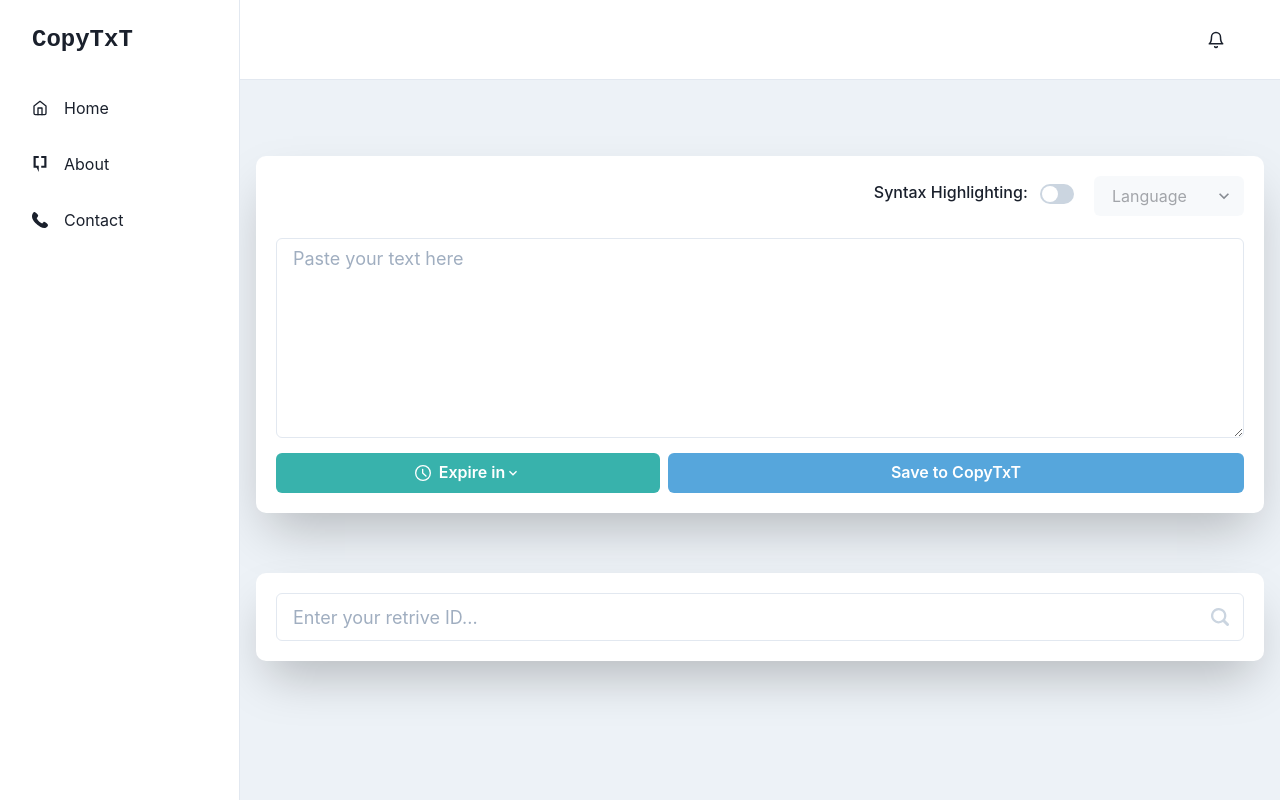
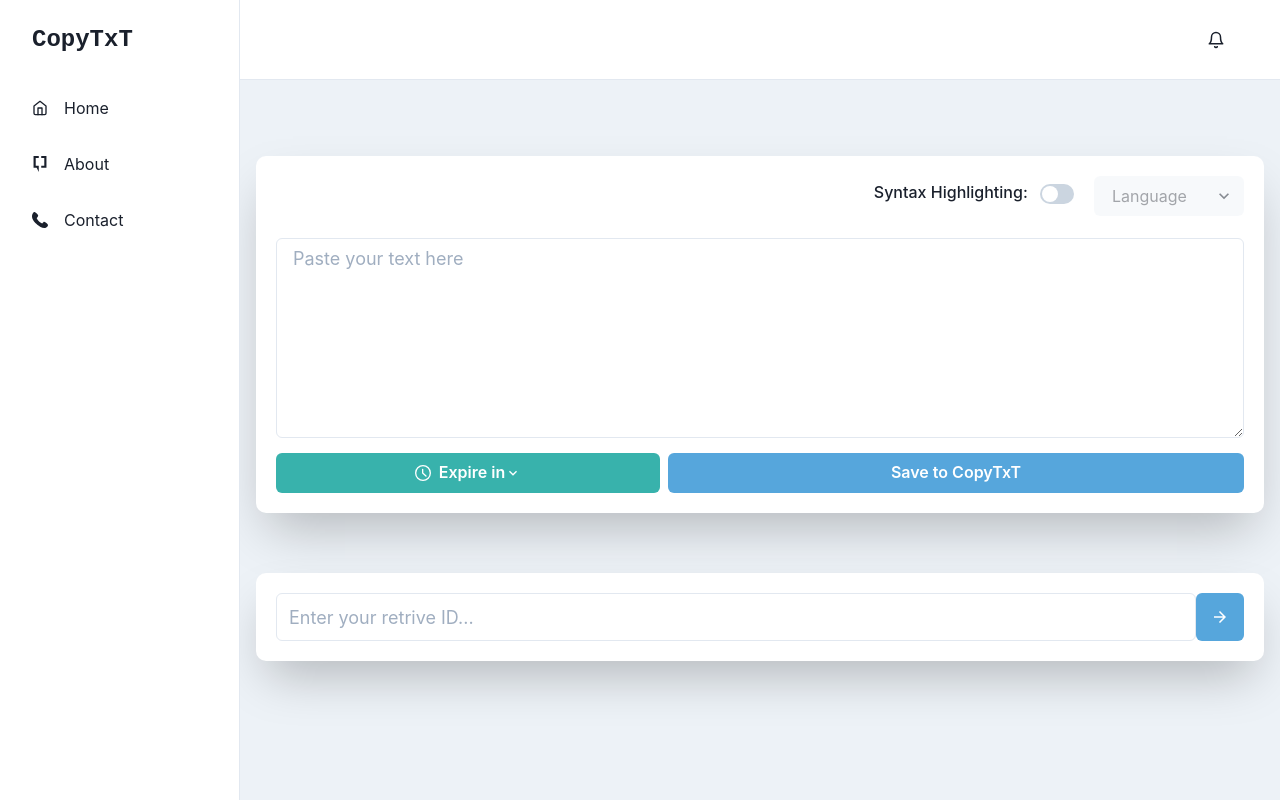
Before and after one commit to jeswanthmukesh20/online-clipboard, a React (Create React App) app in the folder frontend/: page / in a window 1280 px wide. Built offline with nearby package versions, Linux system fonts and the light colour scheme.

Commit message:
onclick close is enabled in sidebar

```diff
--- a/frontend/src/components/RetriveContainer.js
+++ b/frontend/src/components/RetriveContainer.js
@@ -4,10 +4,11 @@
     SkeletonText,
     InputRightElement,
     InputGroup,
-    Input
+    Input,
+    Button
 } from '@chakra-ui/react';
 import ToastBox from './ToastBox'
-import { Search2Icon} from "@chakra-ui/icons";
+import { Search2Icon, ArrowForwardIcon} from "@chakra-ui/icons";
 
 const RetriveContainer =  (props) => {
     return (
@@ -21,14 +22,22 @@
                 padding: "20px",
               }}
         >
-          <InputGroup size="lg">
-            <InputRightElement
-                pointerEvents='none'
-                children={<Search2Icon color='gray.300' />}/>
+          <InputGroup alignContent="space-between" size="lg">
+
             <Input
                 placeholder="Enter your retrive ID..."
                 onKeyPress={props.handleSearch}
+                padding={3}
             />
+            <Button
+              variant="solid"
+              colorScheme="white"
+              bg="submit.light"
+              onClick={props.handleSearch}
+              isLoading={props.state.loading}
+            ><InputRightElement
+                pointerEvents='none'
+                children={<ArrowForwardIcon  />}/></Button>
           </InputGroup>
               {(props.state.started) ? <SkeletonText mt='4' noOfLines={4} spacing='4' />: (props.state.resp !== null) ? <>
                 <Tooltip label="click to copy" shouldWrapChildren placement="auto">
--- a/frontend/src/components/Sidebar.jsx
+++ b/frontend/src/components/Sidebar.jsx
@@ -106,7 +106,7 @@
         <CloseButton display={{ base: 'flex', md: 'none' }} onClick={onClose} />
       </Flex>
       {LinkItems.map((link) => (
-        <NavItem key={link.name} icon={link.icon} link={link.link} >
+        <NavItem key={link.name} icon={link.icon} link={link.link} onClick={onClose}>
           {link.name}
         </NavItem>
       ))}
```
